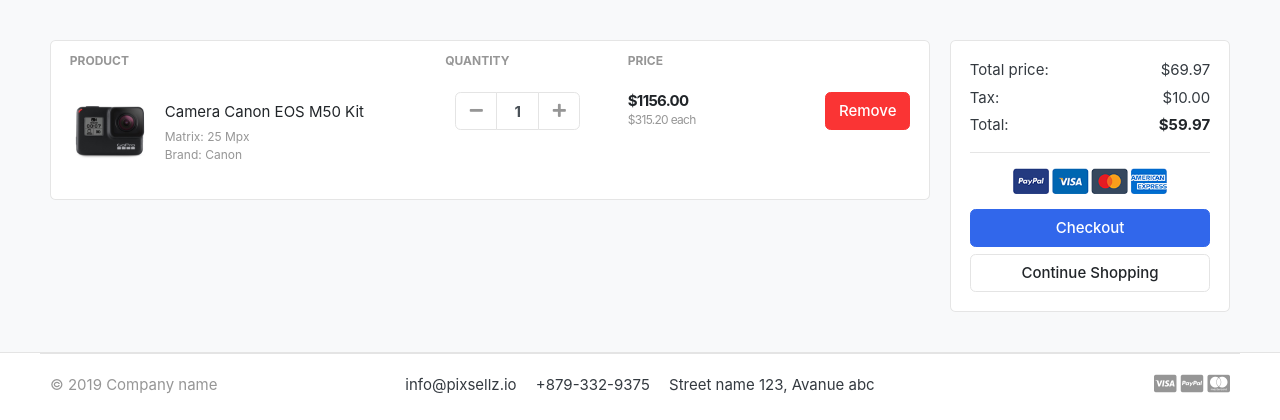
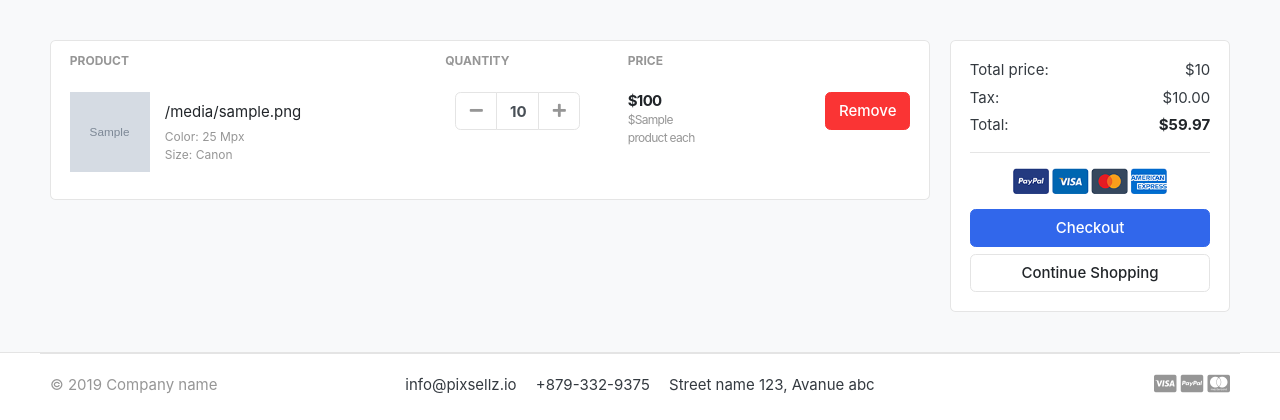
Before and after one commit to AyyazKanani/Great_Kart, a Django app: template templates/store/cart.html in a window 1280 px wide. Shown: the part 118-538 px from the top of the page. Run offline with Django 5.2, Linux system fonts and the light colour scheme; tables that the repository leaves empty hold one stand-in row (values such as "Sample post"); the template is opened without the code that fills it: values that come from a table or form of the project are taken from there, most other values are stand-ins (such as "Sample title", 1, 10 or a date in 2020); grey boxes marked "Sample" are stand-in pictures; some libraries are stand-ins or nearby versions; some web fonts are replaced.

Commit message:
Display cart items with product image, name, quantity, subtotal and total on cart page

```diff
--- a/carts/models.py
+++ b/carts/models.py
@@ -17,5 +17,8 @@ class CartItem(models.Model):
     quantity = models.IntegerField()
     is_active = models.BooleanField(default=True)
 
+    def sub_total(self):
+        return self.product.price * self.quantity
+
     def __str__(self):
         return self.product
--- a/carts/views.py
+++ b/carts/views.py
@@ -2,6 +2,7 @@ from django.shortcuts import render, redirect
 from store.models import Product
 from .models import Cart, CartItem
 from django.http import HttpResponse
+
 
 # Create your views here.
 
@@ -32,8 +33,6 @@ def add_cart(request, product_id):
             cart = cart,
         )
         cart_item.save()
-    return HttpResponse(cart_item.quantity)
-    exit()
     return redirect('cart')
 
 def cart(request, total=0, quantity=0, cart_item=None):
@@ -51,4 +50,4 @@ def cart(request, total=0, quantity=0, cart_item=None):
         'quantity': quantity,
         'cart_items': cart_items,
     }
-    return render(request, 'store/cart.html')
+    return render(request, 'store/cart.html', context)
--- a/templates/store/cart.html
+++ b/templates/store/cart.html
@@ -22,13 +22,15 @@
 </tr>
 </thead>
 <tbody>
+
+{% for cart_item in cart_items %}
 <tr>
 	<td>
 		<figure class="itemside align-items-center">
-			<div class="aside"><img src="{% static './images/items/11.jpg' %}" class="img-sm"></div>
+			<div class="aside"><img src="{{ cart_item.product.images.url }}" class="img-sm"></div>
 			<figcaption class="info">
-				<a href="#" class="title text-dark">Camera Canon EOS M50 Kit</a>
-				<p class="text-muted small">Matrix: 25 Mpx <br> Brand: Canon</p>
+				<a href="#" class="title text-dark">{{ cart_item.product.images.url }}</a>
+				<p class="text-muted small">Color: 25 Mpx <br> Size: Canon</p>
 			</figcaption>
 		</figure>
 	</td>
@@ -39,23 +41,24 @@
 							<div class="input-group-prepend">
 							<button class="btn btn-light" type="button" id="button-plus"> <i class="fa fa-minus"></i> </button>
 							</div>
-							<input type="text" class="form-control"  value="1">
+							<input type="text" class="form-control"  value="{{ cart_item.quantity }}">
 							<div class="input-group-append">
-							<button class="btn btn-light" type="button" id="button-minus"> <i class="fa fa-plus"></i> </button>
+							<a href="{% url 'add_cart' cart_item.product.id %}" class="btn btn-light" type="button" id="button-minus"> <i class="fa fa-plus"></i> </a>
 							</div>
 						</div> <!-- input-group.// -->
 					</div> <!-- col.// -->
 	</td>
 	<td>
 		<div class="price-wrap">
-			<var class="price">$1156.00</var>
-			<small class="text-muted"> $315.20 each </small>
+			<var class="price">${{ cart_item.sub_total }}</var>
+			<small class="text-muted"> ${{ cart_item.product }} each </small>
 		</div> <!-- price-wrap .// -->
 	</td>
 	<td class="text-right">
 	<a href="" class="btn btn-danger"> Remove</a>
 	</td>
 </tr>
+{% endfor %}
 </tbody>
 </table>
 </div> <!-- card.// -->
@@ -67,7 +70,7 @@
 		<div class="card-body">
 			<dl class="dlist-align">
 			  <dt>Total price:</dt>
-			  <dd class="text-right">$69.97</dd>
+			  <dd class="text-right">${{total}}</dd>
 			</dl>
 			<dl class="dlist-align">
 			  <dt>Tax:</dt>
```
